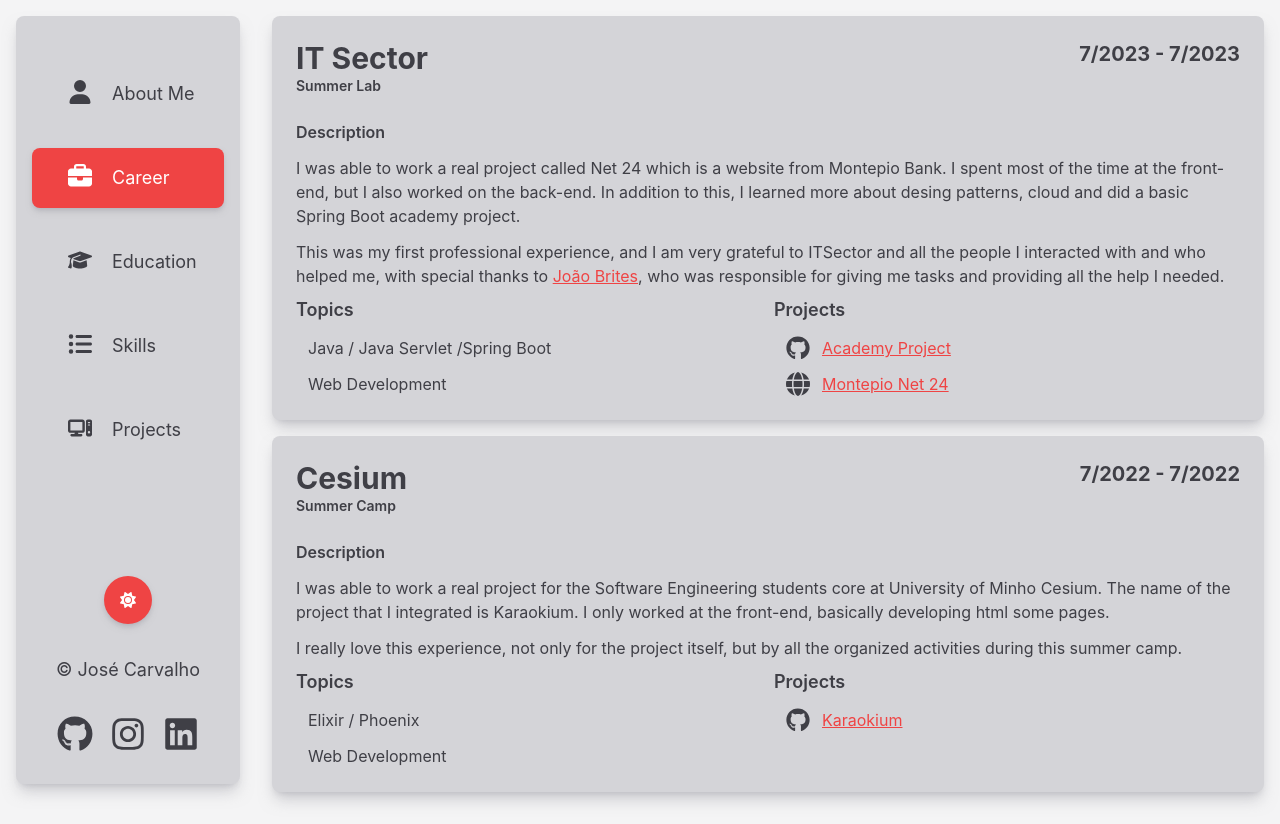
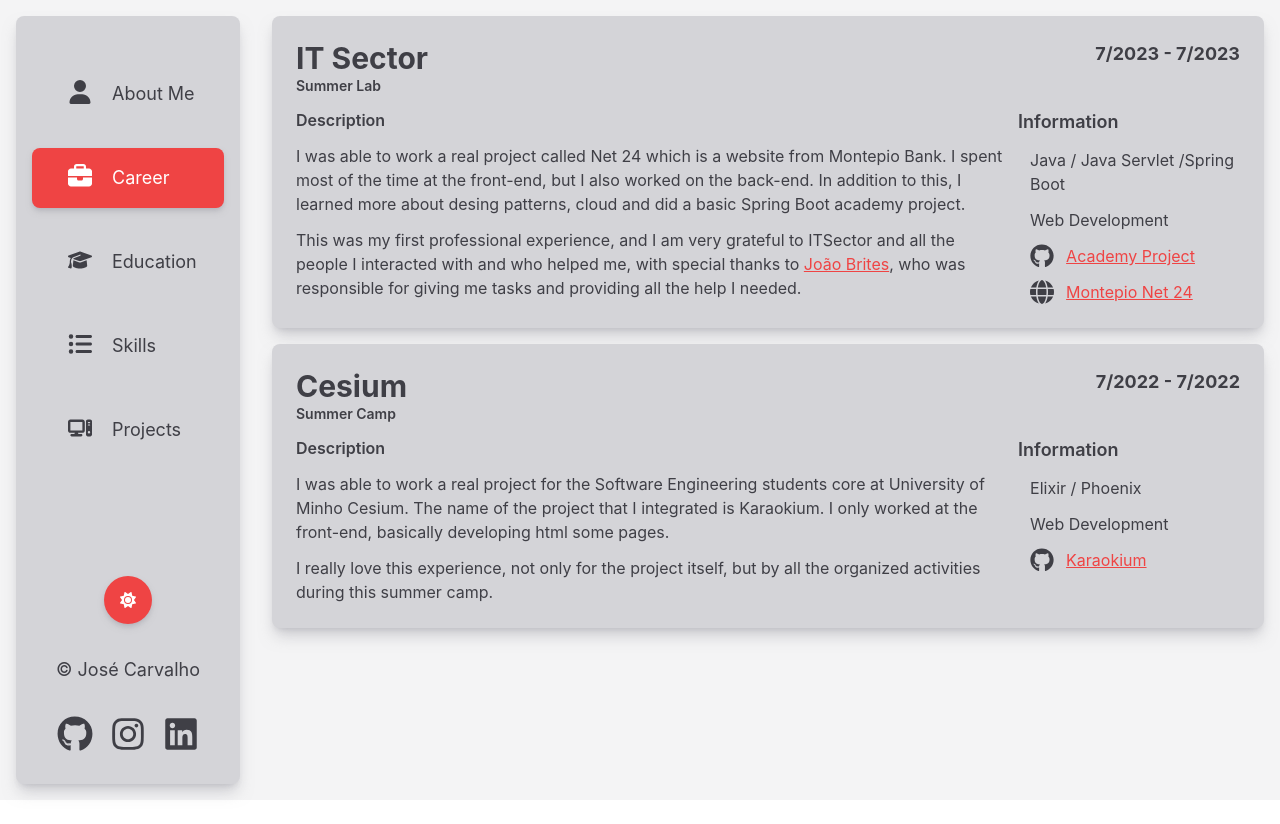
Before and after one commit to JoseBambora/JoseBambora.github.io, a React (Create React App) app in the folder react-app2.0/: page / in a window 1280 px wide. Both pictures are taken after a click on the button "Career". After the commit the page ends 800 px from the top, so only its background shows below. Built offline with nearby package versions, Linux system fonts and the light colour scheme.

Commit message:
Completed career page and did some improvements.

```diff
--- a/react-app2.0/src/components/Sidebar.js
+++ b/react-app2.0/src/components/Sidebar.js
@@ -11,6 +11,7 @@
 import { FaXmark } from "react-icons/fa6";
 import Button from "../ui/Button";
 import Container from "../ui/Container";
+import { FaFilePdf } from "react-icons/fa6";
 
 
 function SideBarIconText({ icon, text }) {
@@ -48,7 +49,8 @@
 
 function SideBarSocial() {
   return (
-    <div className="flex justify-around w-full rounded-lg">
+    <div className="flex flex-col justify-around w-full rounded-lg">
+
       <Container col={false} center={false}>
         <a target="blank" className="duration-300 flex-grow text-4xl flex justify-center hover:scale-125" href="https://github.com/JoseBambora"><FaGithub /></a>
         <a target="blank" className="duration-300 flex-grow text-4xl flex justify-center hover:scale-125" href="https://www.instagram.com/josebambora20/"><FaInstagram /></a>
--- a/react-app2.0/src/pages/AboutMe.js
+++ b/react-app2.0/src/pages/AboutMe.js
@@ -9,8 +9,6 @@
 
 
 function AboutMeIconText({ icon, text, copyToClipboard }) {
-
-
   return (
     <div className="flex text-lg space-x-3 items-center">
       <div className='text-xl text-zinc-700 dark:text-white'>{icon}</div>
@@ -34,10 +32,10 @@
         </SectionListElement>
         <SectionListElement>
           <Link href={"cvs/JoséCarvalho_PT.pdf"}>
-            <AboutMeIconText icon={<FaFilePdf />} text={"CV PT"} />
+            <AboutMeIconText icon={<FaFilePdf />} text={"Portuguese CV"} />
           </Link>
           <Link href={"cvs/JoséCarvalho_EN.pdf"}>
-            <AboutMeIconText icon={<FaFilePdf />} text={"CV EN"} />
+            <AboutMeIconText icon={<FaFilePdf />} text={"English CV"} />
           </Link>
         </SectionListElement>
       </SectionList>
--- a/react-app2.0/src/pages/Career.js
+++ b/react-app2.0/src/pages/Career.js
@@ -8,6 +8,8 @@
   return (
     <Container col={true} center={false}>
       <Card title={"IT Sector"} label={"Summer Lab"} extra={"7/2023 - 7/2023"} >
+        <Sections>
+          <div className='md:w-4/5'>
             <CardDescription>
               <p>
                 I was able to work a real project called Net 24 which is a website from Montepio Bank.
@@ -20,17 +22,13 @@
                 and providing all the help I needed.
               </p>
             </CardDescription>
-        <Sections>
+          </div>
+          <div className='md:w-1/4'>
             <Section>
-            <SectionTitle title={"Topics"} />
+              <SectionTitle title={"Information"} />
               <SectionList>
                 <SectionListElement>Java / Java Servlet /Spring Boot</SectionListElement>
                 <SectionListElement>Web Development</SectionListElement>
-            </SectionList>
-          </Section>
-          <Section>
-            <SectionTitle title={"Projects"} />
-            <SectionList>
                 <SectionListElement>
                   <LinkProject href={"https://github.com/JoseBambora/ProjetoITSector"} text={"Academy Project"} />
                 </SectionListElement>
@@ -39,10 +37,13 @@
                 </SectionListElement>
               </SectionList>
             </Section>
+          </div>
         </Sections>
       </Card>
 
       <Card title={"Cesium"} label={"Summer Camp"} extra={"7/2022 - 7/2022"}>
+        <Sections>
+          <div className='md:w-4/5'>
             <CardDescription>
               <p>
                 I was able to work a real project for the Software Engineering students core at University of Minho Cesium.
@@ -52,24 +53,20 @@
               <p>
                 I really love this experience, not only for the project itself, but by all the organized activities during this summer camp.
               </p>
-
             </CardDescription>
-        <Sections>
+          </div>
+          <div className='md:w-1/4'>
             <Section>
-            <SectionTitle title={"Topics"} />
+              <SectionTitle title={"Information"} />
               <SectionList>
                 <SectionListElement>Elixir / Phoenix</SectionListElement>
                 <SectionListElement>Web Development</SectionListElement>
-            </SectionList>
-          </Section>
-          <Section>
-            <SectionTitle title={"Projects"} />
-            <SectionList>
                 <SectionListElement>
                   <LinkProject href={"https://github.com/orgs/cesium/teams/sc22-karaokium"} text={"Karaokium"} />
                 </SectionListElement>
               </SectionList>
             </Section>
+          </div>
         </Sections>
       </Card>
     </Container>
--- a/react-app2.0/src/ui/Card.js
+++ b/react-app2.0/src/ui/Card.js
@@ -29,9 +29,10 @@
   )
 }
 
-export function Sections({ children }) {
+export function Sections({ children, col }) {
+  const typeflex = col ? "md:flex-col md:space-y-3" : "md:flex-row md:space-x-3"
   return (
-    <section className='w-full flex flex-col md:flex-row md:space-x-3'>
+    <section className={`w-full flex flex-col ${typeflex} `}>
       {children}
     </section>
   )
@@ -58,7 +59,7 @@
 
 export function CardDescription({ children }) {
   return (
-    <div className="flex flex-col space-y-3 rounded-lg mt-3">
+    <div className="flex flex-col space-y-3 rounded-lg">
       <label className="font-semibold">Description</label>
       {children}
     </div>
@@ -78,7 +79,7 @@
         </label>
       </section>
       <section className="ml-auto">
-        <h1 className="text-xl font-bold">{extra}</h1>
+        <h1 className="text-lg font-bold">{extra}</h1>
       </section>
     </section>
   ) : null
@@ -89,7 +90,7 @@
     <div className="w-full bg-zinc-300 dark:bg-zinc-800 rounded-lg shadow-lg shadow-zinc-400/50 dark:shadow-zinc-900 mb-4 transition ease-in-out hover:scale-101 duration-500 z-0">
       <Container col={true} center={false} padding={true}>
         <Header title={title} label={label} extra={extra} image={image} />
-        <section className="space-y-2">
+        <section className="space-y-2 w-full">
           {children}
         </section>
       </Container>
```
Also changed, not shown: react-app2.0/src/pages/Projects.js (+11 -0 lines). Lines whose indentation alone changed are shown as unchanged.
